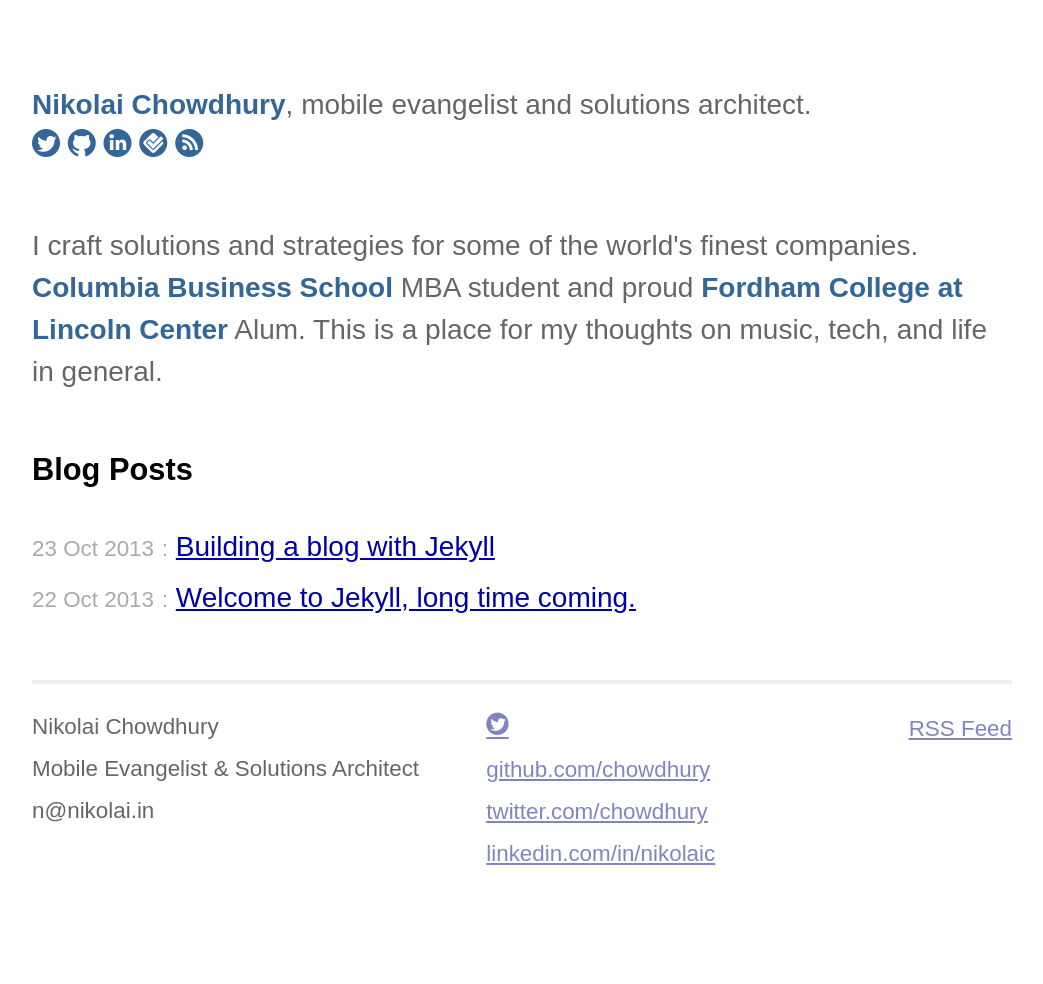
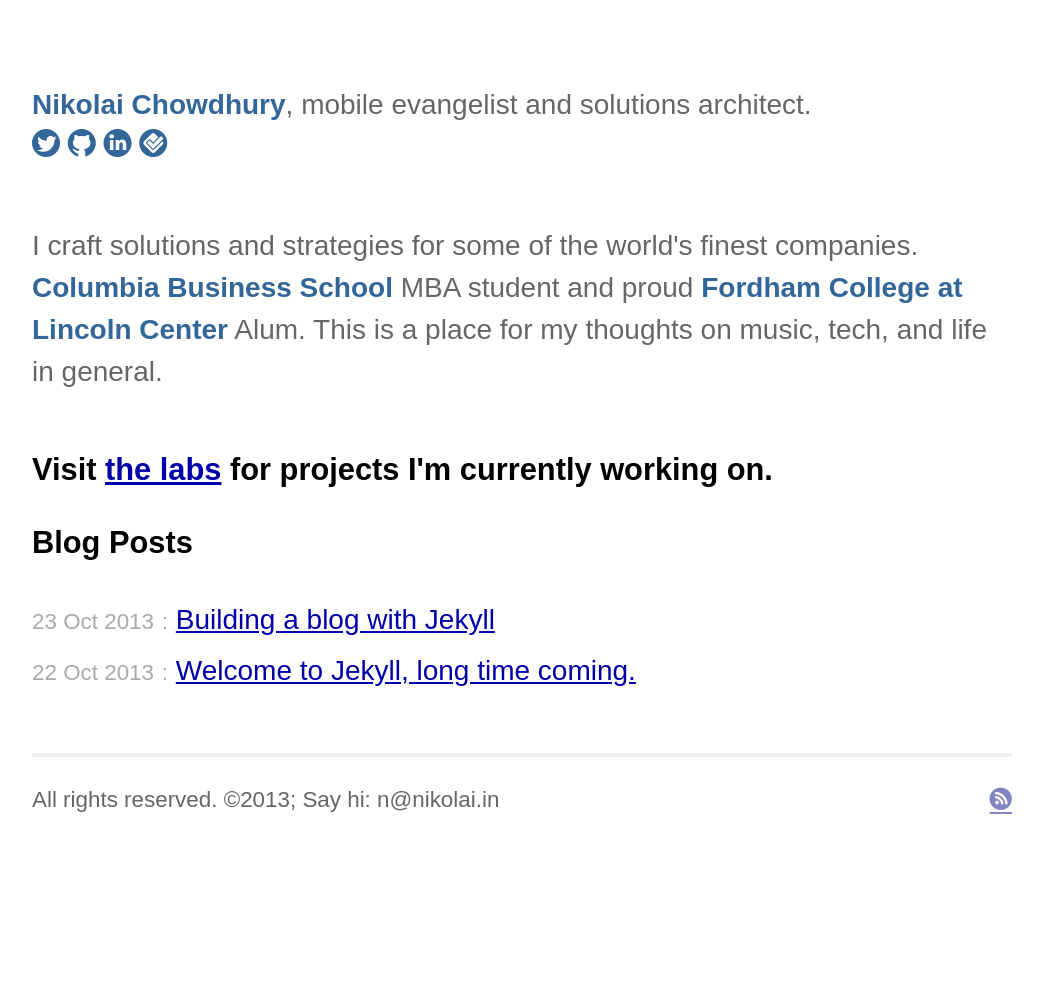
Before and after one commit to chowdhury/nikolai.in, a Jekyll site: the page built from index.html, in a window 1280 px wide. Shown: the whole page, without its empty margins (118-1161 px from the left). Built offline with Jekyll 4.4.1, drawn with Linux system fonts in a browser that asks for light colours; some web fonts are replaced.

Commit message:
adding labs

```diff
--- a/_layouts/default.html
+++ b/_layouts/default.html
@@ -22,7 +22,6 @@
 		<a href="http://github.com/chowdhury/"><i class="ss-icon">githuboctocat</i></a>
 		<a href="http://linkedin.com/in/nikolaic/"><i class="ss-icon">linkedin</i></a>
 		<a href="http://foursquare.com/chowdhury"><i class="ss-icon">foursquare</i></a>
-		<a href="http://feeds.feedburner.com/nikolaic"><i class="ss-icon">rss</i></a>
 	</div>
 
 		{{ content }}
@@ -30,21 +29,11 @@
 		<div class="footer">
 			<div class="contact">
 				<p>
-					Nikolai Chowdhury<br/>
-					Mobile Evangelist &amp; Solutions Architect<br/>
-					&#110;&#064;&#110;&#105;&#107;&#111;&#108;&#097;&#105;&#046;&#105;&#110;
-				</p>
-			</div>
-			<div class="contact">
-				<p>
-					<a href="http://twitter.com/chowdhury/"><i class="ss-icon">twitter</i></a><br />
-					<a href="http://github.com/chowdhury/">github.com/chowdhury</a><br />
-					<a href="http://twitter.com/chowdhury/">twitter.com/chowdhury</a><br />
-					<a href="http://linkedin.com/in/nikolaic/">linkedin.com/in/nikolaic</a>
+					All rights reserved. &copy;2013; Say hi: &#110;&#064;&#110;&#105;&#107;&#111;&#108;&#097;&#105;&#046;&#105;&#110;
 				</p>
 			</div>
 		 	<div class="rss">
-				<a href="http://feeds.feedburner.com/nikolaic">RSS Feed</a>
+				<a href="http://feeds.feedburner.com/nikolaic"><i class="ss-icon">rss</i></a>
 			</div>
 		</div>
 	</div>
--- a/index.html
+++ b/index.html
@@ -5,6 +5,9 @@
 
 <div class="title">I craft solutions and strategies for some of the world's finest companies. <a href="http://gsb.columbia.edu/">Columbia Business School</a> MBA student and proud <a href="http://fordham.edu/fclc">Fordham College at Lincoln Center</a> Alum. This is a place for my thoughts on music, tech, and life in general.</div>
 
+<div class="home">
+	<h1>Visit <a href="labs.nikolai.in">the labs</a> for projects I'm currently working on.</h1>
+</div>
 
 <div class="home">
 	<h1>Blog Posts</h1>
```
